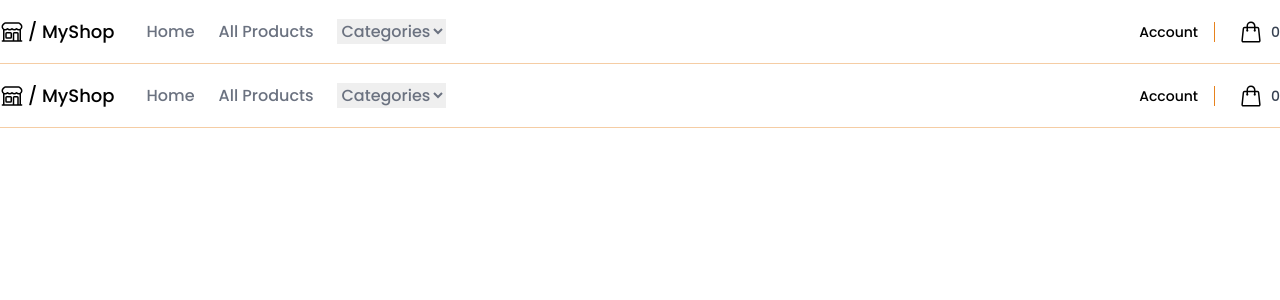
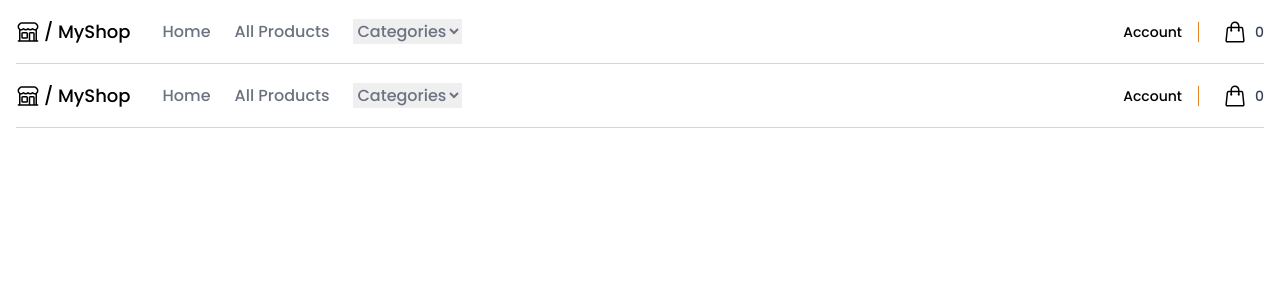
Before and after one commit to Eclarkhalid/my-shop-front, a Next.js app: page /components/Header in a window 1280 px wide. Shown: the top 300 px of the page. Built offline with nearby package versions, Linux system fonts and the light colour scheme.

Commit message:
adding padding

```diff
--- a/pages/components/Header.js
+++ b/pages/components/Header.js
@@ -20,7 +20,7 @@ export default function Header() {
   };
 
   return <>
-    <header className="bg-white sticky top-0 z-40 w-full max-md:px-2">
+    <header className="bg-white sticky top-0 z-40 w-full max-md:px-2 px-4">
       <div
         className="mx-auto flex h-16 max-w-screen-2xl items-center gap-8 border-b border-primary border-opacity-40"
       >
@@ -62,13 +62,13 @@ export default function Header() {
           <div className="flex items-center gap-2">
             <div className="sm:flex sm:gap-2 border-r border-primary pr-4">
               <Link
-                className=" text-sm font-medium text-text hidden lg:flex"
+                className=" text-sm font-medium text-text hidden md:flex"
                 href="/"
               >
                 Account
               </Link>
               <Link
-                className=" text-sm font-medium text-text hidden max-md:flex lg:hidden"
+                className=" text-sm font-medium text-text hidden max-md:flex md:hidden"
                 href="/"
               >
                 <svg xmlns="http://www.w3.org/2000/svg" fill="none" viewBox="0 0 24 24" stroke-width="1.5" stroke="currentColor" class="w-6 h-6">
```
